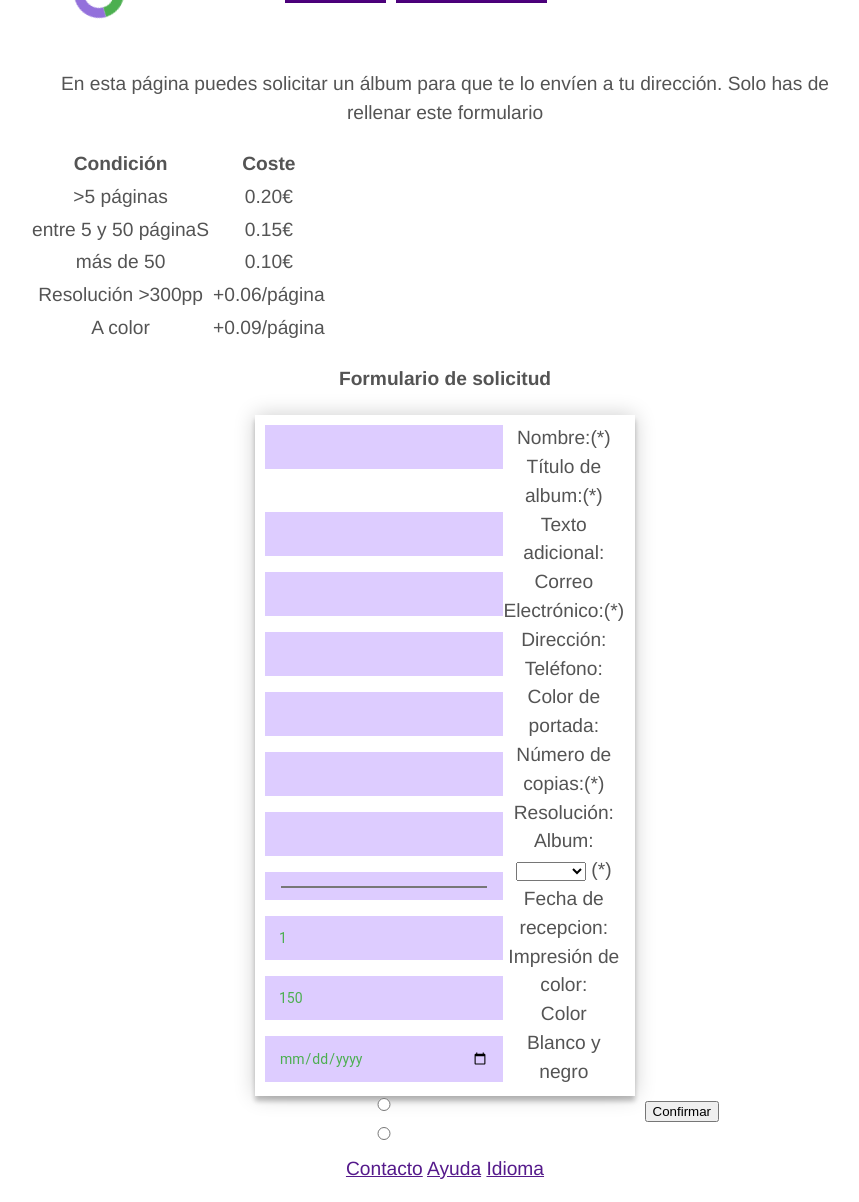
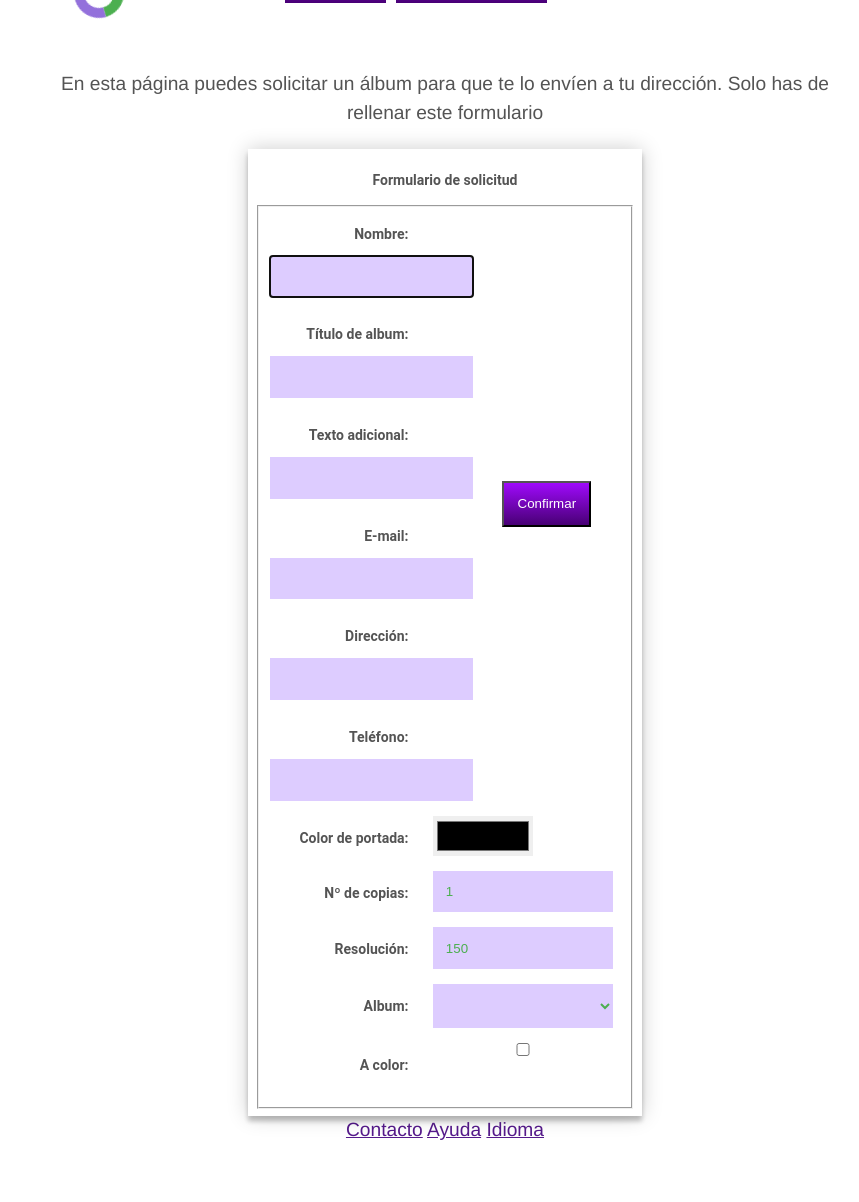
Before and after one commit to Alexei-117/PH, a PHP site: page /solicitar_album.html in a window 1280 px wide. Shown: the part 159-1361 px from the top of the page, without its empty margins (195-1054 px from the left). After the commit the page ends 1299 px from the top, so only its background shows below. Run offline with PHP 8.4, Linux system fonts and the light colour scheme.

Commit message:
Edicion p4

```diff
--- a/Practica 5/css/index.css
+++ b/Practica 5/css/index.css
@@ -70,6 +70,63 @@ footer{;
 	float:right;
 }
 /*clases*/
+/*FORMULARIO_ALBUM*/
+.album-form {
+    font-family: "Roboto", sans-serif;
+    font-size: 14px;
+	float:bottom;
+	z-index: 3;
+	background: #FFFFFF;
+	max-width: 380px;
+    min-width: 380px;
+	position:relative;
+	margin: 0 auto;
+	margin-top:2.5%;
+	padding: 0.5em;
+	text-align: center;
+	box-shadow: 0 0 20px 0 rgba(0, 0, 0, 0.2), 0 5px 5px 0 rgba(0, 0, 0, 0.24);
+}
+.labelForm{
+    font-weight: bold;
+    line-height: normal;
+    text-align: right;
+    margin-right: 10px;
+    position: relative;
+    display: block;
+    float: left;
+    width: 125px;
+    padding:1em;
+}
+.formInput{
+    min-width: 180px;
+	background: #ddccff;
+	color:#4CAF50;
+	border: 0;
+	margin: 0 0 15px;
+	padding: 1em;
+	box-sizing: border-box;
+	float:left;
+    display:block;
+}
+.formInputColor{
+    height: 40px;
+    width: 100px;
+	border: 0;
+	margin: 0 0 15px;
+	box-sizing: border-box;
+	float:left;
+    display:block;
+}
+.bus-form button:hover,.form button:active,.form button:focus {
+	background: #43A047;
+}
+.formSubmit{
+	background:linear-gradient(#9F0AFB, #480075);
+	margin:0 auto;
+	margin-top:5%;
+	color:white;
+    padding: 1em;
+}
 /*iniciar sesion*/
 .ini-form {
 	display:none;
--- a/Practica 5/solicitar_album.html
+++ b/Practica 5/solicitar_album.html
@@ -40,105 +40,41 @@
 		</ol>
 	</header>
     <main>
-    <p>En esta página puedes solicitar un álbum para que te lo envíen a tu dirección. Solo has de rellenar este formulario</p>
-	<table>
-        <thead>
-            <th>
-                Condición
-            </th>
-            <th>
-                Coste
-            </th>
-        </thead>
-        <tbody>
-            <tr>
-                <td>
-                    >5 páginas
-                </td>
-                <td>
-                    0.20€
-                </td>
-            </tr>
-            <tr>
-                <td>
-                   entre 5 y 50 páginaS
-                </td>
-                <td>
-                    0.15€
-                </td>
-            </tr>
-            <tr>
-                <td>
-                   más de 50
-                </td>
-                <td>
-                    0.10€
-                </td>
-            </tr>
-            <tr>
-                <td>
-                   Resolución >300pp
-                </td>
-                <td>
-                    +0.06/página
-                </td>
-            </tr>
-            <tr>
-                <td>
-                   A color
-                </td>
-                <td>
-                    +0.09/página
-                </td>
-            </tr>
-        </tbody>
-        </table>
-
-    <p><b>Formulario de solicitud</b></p>
-    <form action="confirmar.html" oninput="range_control_value.value = range_control.valueAsNumber" class="bus-form">
-    <label for="name_control"> Nombre:</label><input type="text" name="name_control" max="3" autofocus required />(*)
-    <br />
-    <label for="title_control"> Título de album:</label><input type="text" name="title_control" required />(*)
-    <br />
-     <label for="text_control">Texto adicional:</label><input type="text" name="text_control"/>
-    <br />
-    <label for="email_control"> Correo Electrónico:</label><input type="email" name="email_control" pattern="[a-z0-9._%+-]+@[a-z0-9.-]+\.[a-z]{2,3}$" required />(*)
-    <br />
-     <label for="direction_control">Dirección:</label><input type="text" name="text_control"/>
-    <label for="direction_control2"></label><input type="number" name="direction_control2"/>
-    <br />
-
-
-     <label for="tel_control">Teléfono:</label><input type="tel" name="tel_control" pattern="(+[0-9]{2} [0-9]{9})"/>
-    <br />
-    <label for="color_control"> Color de portada:</label><input type="color" name="color_control" />
-    <br />
-    <label for="number_control">Número de copias:</label><input type="number" name="number_control" min="1" max="100000" value="1" required/>(*)
-    <br />
-    <label for="resolution">Resolución:</label><input type="number" name="rsolution" min="150" max="900" step="150"value="150" required/>
-
-    <br />
-    Album:
-        <select>
+    <p >En esta página puedes solicitar un álbum para que te lo envíen a tu dirección. Solo has de rellenar este formulario</p>
+    <form action="confirmar.html" oninput="range_control_value.value = range_control.valueAsNumber" class="album-form">
+        <p ><b>Formulario de solicitud</b></p>
+        <fieldset>
+        <label class="labelForm" for="name_control"> Nombre:</label><input class="formInput" type="text" name="name_control" max="Z3" autofocus required />
+        <br>
+        <label class="labelForm" for="title_control"> Título de album:</label><input class="formInput" type="text" name="title_control" required />
+        <br>
+        <label class="labelForm" for="text_control">Texto adicional:</label><input class="formInput" type="text" name="text_control"/>
+        <br>
+        <label class="labelForm" for="email_control"> E-mail:</label><input class="formInput" type="text" name="email_control" pattern="[a-z0-9._%+-]+@[a-z0-9.-]+\.[a-z]{2,3}$" required />
+        <br>
+        <label class="labelForm" for="direction_control">Dirección:</label><input class="formInput" type="text" name="direction_control"/>
+        <br>
+        <label class="labelForm" for="tel_control">Teléfono:</label><input class="formInput" type="tel" name="tel_control" pattern="(+[0-9]{2} [0-9]{9})"/>
+        <br>
+        <label class="labelForm" for="color_control">Color de portada:</label><input class="formInputColor" type="color" name="color_control"/>
+        <br>
+        <label class="labelForm" for="number_control">Nº de copias:</label><input class="formInput" type="number" name="number_control" min="1" max="100000" value="1" required/>
+        <br>
+        <label class="labelForm" for="resolution_control">Resolución:</label><input class="formInput" type="number" name="resolution_control" min="150" max="900" step="150"value="150" required/>
+        <br>
+        <label class="labelForm" for="album_control">Album:</label>
+        <select class="formInput" name="album_control">
             <option value="blank"></option>
             <option value="album1">album 1</option>
             <option value="album2">album 2</option>
             <option value="album3">album 3</option>
-        </select> (*)
-    <br />
-    <label for="date_control"> Fecha de recepcion:</label><input type="date" name="date_control" placeholder="dd/mm/yyyy" />
-    <br />
-        <label for="date_control2">Impresión de color: </label>
-        <br />
-        <form>
-            <input type="radio" name="color_control2" />Color <br />
-            <input type="radio" name="color_control2" />Blanco y negro
-        </form>
-        <label for="submit_control"></label>
-    <input type="submit" name="submit_control" value="Confirmar" required/>
+        </select>
+        <br>
+        <label class="labelForm" for="img_control">A color:</label><input class="formInput" type="checkbox" name="img_control"/><br>
+        <br>
+        <label class="labelForm" for="submit_control"></label>
+        <input class="formSubmit" type="submit" name="submit_control" value="Confirmar" required/>
     </form>
-
-
 	</main>
 
 	<footer>
```
Also changed, not shown: Práctica 4/css/index.css (+57 -0 lines), Práctica 4/solicitar_album.html (+30 -94 lines).
